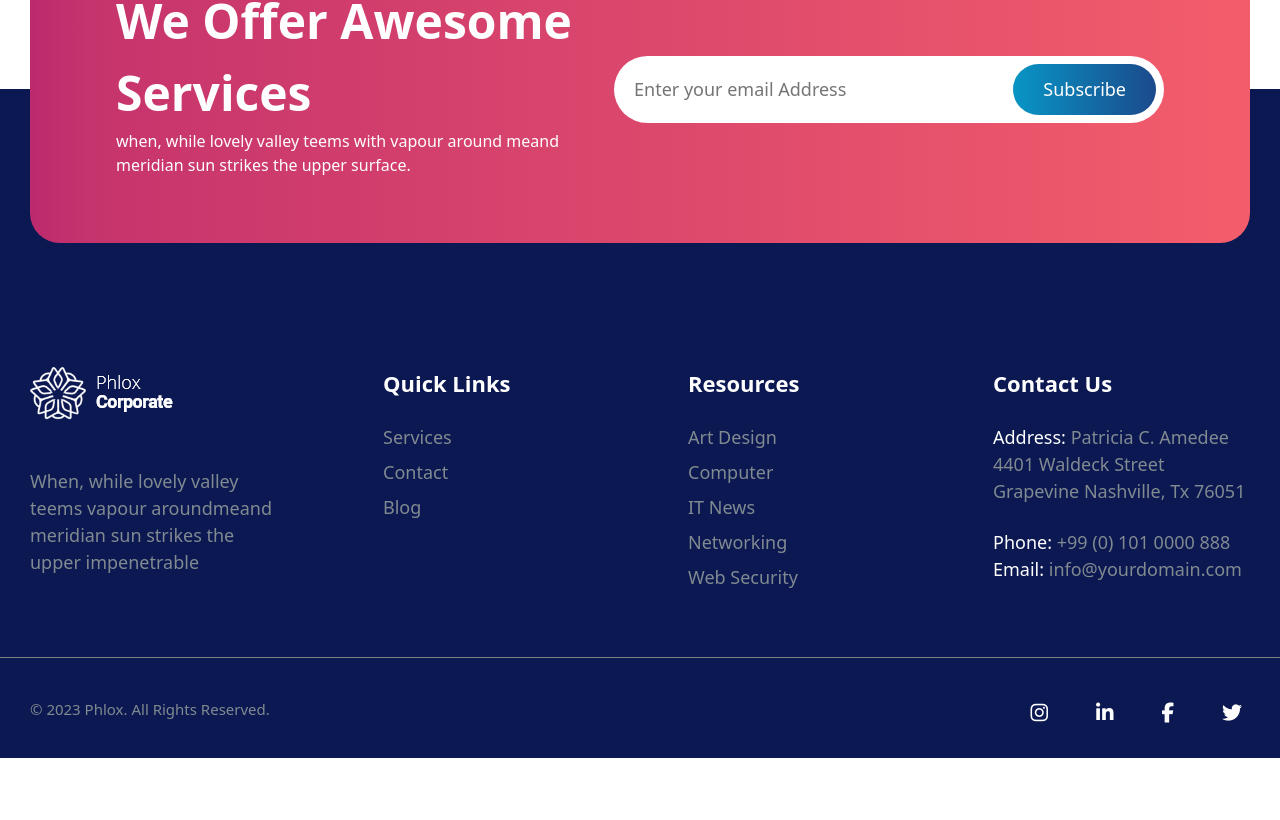
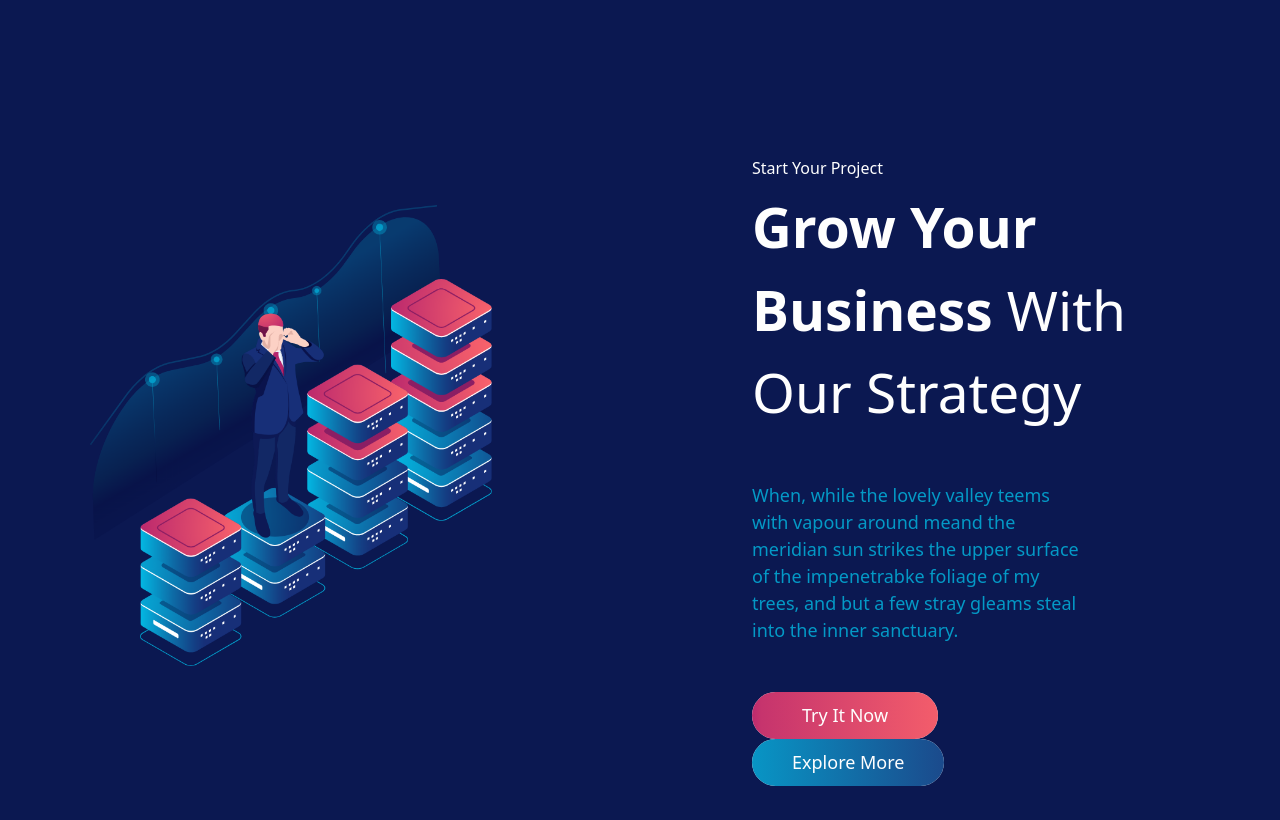
Before and after one commit to DarioDC95/proj-html-vuejs, a Vue app: page / in a window 1280 px wide. Shown: the part 2260-3080 px from the top of the page. Before the commit the page ends 3018 px from the top, so only its background shows below. Built offline with nearby package versions, Linux system fonts and the light colour scheme.

Commit message:
section three Done

```diff
--- a/src/components/AppMain.vue
+++ b/src/components/AppMain.vue
@@ -1,11 +1,13 @@
 <script>
     import AppBusinessSection from './AppBusinessSection.vue';
     import AppWhatwedoSection from './AppWhatwedoSection.vue';
+    import AppStartyourproject from './AppStartyourproject.vue';
 
     export default {
         components: {
             AppBusinessSection,
             AppWhatwedoSection,
+            AppStartyourproject,
         }
     }
 </script>
@@ -17,6 +19,9 @@
 
         <!-- what-we-do -->
         <AppWhatwedoSection />
+
+        <!-- start-your-project -->
+        <AppStartyourproject />
     </main>
 </template>
 
--- /dev/null
+++ b/src/components/AppStartyourproject.vue
@@ -0,0 +1,82 @@
+<script>
+    export default {
+
+    }
+</script>
+
+<template>
+    <section class="start-project">
+        <div class="mycontainer">
+            <div class="container-fluid">
+                <div class="row align-items-center">
+                    <div class="col-6">
+                        <div class="mycard-img ms-5 d-flex justify-content-end align-items-end">
+                            <img src="../assets/men-data.png" alt="Immagine Data">
+                        </div>
+                    </div>
+                    <div class="col-6">
+                        <div class="mycard-description">
+                            <h6>Start Your Project</h6>
+                            <div class="title mb-5"><span class="fw-bold">Grow Your Business</span> With Our Strategy</div>
+                            <p class="mb-5">When, while the lovely valley teems with vapour around meand the meridian sun strikes the upper surface of the impenetrabke foliage of my trees, and but a few stray gleams steal into the inner sanctuary.</p>
+                            <div>
+                                <button class="try">Try It Now</button>
+                                <button class="explore">Explore More</button>
+                            </div>
+                        </div>
+                    </div>
+                </div>
+            </div>
+        </div>
+    </section>
+</template>
+
+<style scoped lang="scss">
+    @use '../styles/partials/variables.scss'as *;
+    @use '../styles/partials/mixins.scss'as *;
+
+    .start-project {
+        background-color: $bg-blue;
+        padding: 70px 0 250px 0;
+
+        .mycard-img {
+            width: 60%;
+            background-image: url(../assets/nemoodar.png);
+            background-position: center;
+            background-size: contain;
+            background-repeat: no-repeat;
+
+            img {
+                max-width: 100%;
+                transform: translateY(100px) translateX(50px);
+            }
+        }
+
+        .mycard-description {
+                padding: 0 100px;
+                color: $text-white;
+                transform: translateY(100px);
+
+                .title {
+                    font-size: $fs-xxl;
+                }
+
+                p {
+                    padding-right: 50px;
+                    font-size: $fs-sm;
+                    color: $text-lightblue;
+                }
+
+                .try {
+                    @include button-linear-gradient($bg-linear-orange, $bg-linear-lightblue);
+                    padding: 10px 50px;
+                    margin-right: 1.5rem;
+                }
+
+                .explore {
+                    @include button-linear-gradient($bg-linear-lightblue, $bg-linear-orange);
+                    padding: 10px 40px;
+                }
+            }
+    }
+</style>
--- a/src/components/AppWhatwedoSection.vue
+++ b/src/components/AppWhatwedoSection.vue
@@ -74,7 +74,7 @@
 
     .what-we-do {
             font-size: $fs-sm;
-            padding: 50px 0;
+            padding: 100px 0;
 
             .title-row {
                 margin-bottom: 200px;
@@ -156,7 +156,13 @@
 
                 button {
                     @include button-linear-gradient($bg-linear-orange, $bg-linear-lightblue);
+                    box-shadow: 0px 0px 50px 0px rgba(188, 42, 110, 0.793);
+                    transition: box-shadow 1s;
                     padding: 10px 50px;
+
+                    &:hover {
+                        box-shadow: 0px 0px 50px 0px rgba(27, 74, 140, 0.792);
+                    }
                 }
             }
         }
```
